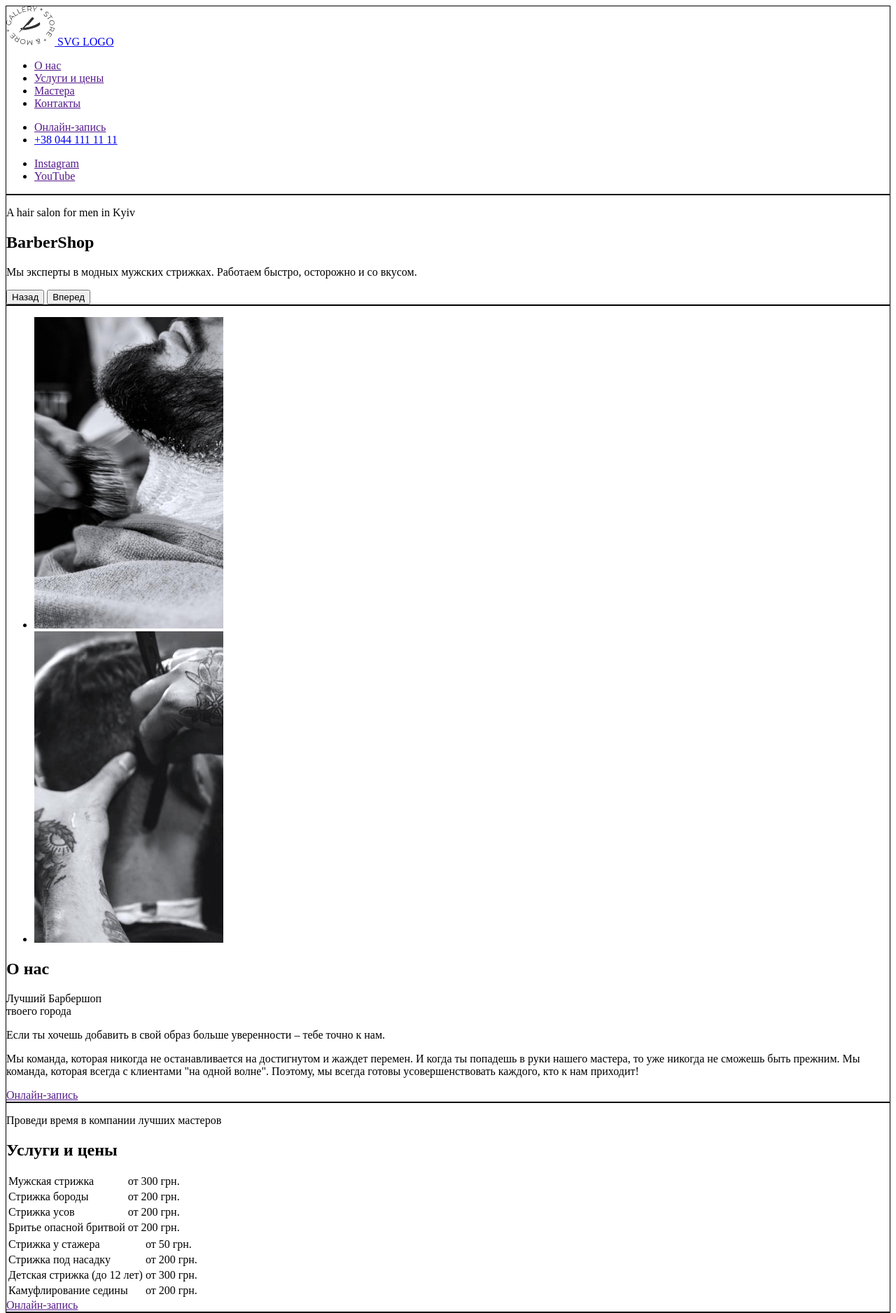
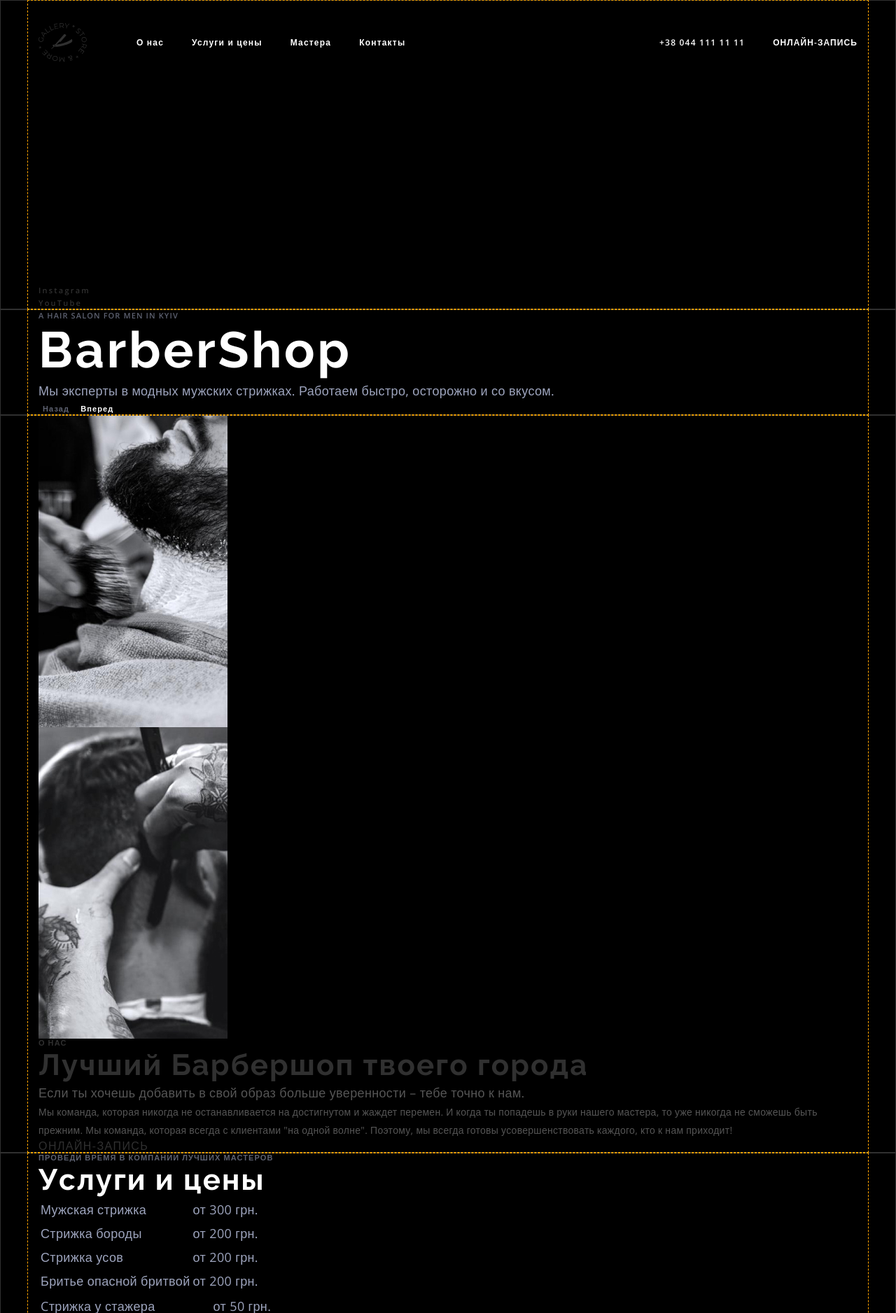
Before and after one commit to AleksAlek/barbershop, a plain HTML site: page index.html in a window 1280 px wide. Shown: the top 1876 px of the page at 70% size. Drawn offline with nearby package versions, Linux system fonts and the light colour scheme.

Commit message:
Добавялет стили в текст до футера не включительно

```diff
--- /dev/null
+++ b/css/common.css
@@ -0,0 +1,130 @@
+:root {
+  --white-text: rgba(255, 255, 255, 1);
+
+  --grey-text: rgba(157, 164, 189, 1);
+  --grey-text-op40: rgba(157, 164, 189, 0.4);
+  --grey-text-op60: rgba(157, 164, 189, 0.6);
+
+  --grafite: rgba(48, 48, 48, 1);
+  --grafite-light: rgba(85, 85, 85, 1);
+
+  --orange: rgba(255, 108, 0, 1);
+
+  --back-light-grey: rgba(247, 247, 247, 1);
+}
+
+body {
+  font-family: 'Open Sans', sans-serif;
+  color: var(--grafite);
+  background-color: black;
+}
+
+/* Global styles */
+h1,
+h2,
+h3,
+h4,
+h5,
+h6,
+ul,
+p {
+  margin: 0;
+  padding: 0;
+}
+
+ul {
+  list-style: none;
+}
+
+a {
+  text-decoration: none;
+  display: inline-block;
+  color: inherit;
+}
+
+img {
+  display: block;
+  max-width: 100%;
+  height: auto;
+}
+
+.container {
+  max-width: 1200px;
+  padding: 0 15px;
+  margin-left: auto;
+  margin-right: auto;
+
+  outline: 1px dashed orange;
+}
+
+.visually-hidden {
+
+
+}
+
+/* Header */
+
+.main-navigation {
+  display: flex;
+  flex-direction: column;
+  justify-content: space-between;
+}
+
+.main-header {
+  display: flex;
+  align-items: center;
+
+  font-weight: 600;
+  font-size: 12px;
+  line-height: 1.33;
+  letter-spacing: 0.1em;
+  color: var(--white-text);
+}
+
+.navigation-list {
+  display: flex;
+}
+
+.navigation-contacts-list {
+  display: flex;
+  margin-left: auto;
+}
+
+.main-logo {
+  margin-right: 71px;
+}
+
+.navigation-item {
+  margin-right: 40px;
+}
+
+.navigation-item:last-child {
+  margin-right: 0;
+}
+
+.navigation-link {
+  padding: 52px 0;
+}
+
+.navigation-phone {
+  margin-right: 40px;
+}
+
+.ordering-button {
+  text-transform: uppercase;
+  letter-spacing: 0.09em;
+  color: var(--white-text);
+}
+
+.social-links-list {
+  margin-top: 283px;
+}
+
+.social-link-item {
+  font-weight: 600;
+  font-size: 11px;
+  line-height: 1.37;
+  letter-spacing: 0.2em;
+  /* transform: rotate(-90deg); */
+  color: var(--grafite);
+}
--- a/css/styles.css
+++ b/css/styles.css
@@ -3,3 +3,182 @@ section,
 footer {
   border: 1px solid;
 }
+
+/* Hero section*/
+.hero-text {
+  font-weight: 600;
+  font-size: 11px;
+  line-height: 1.37;
+  letter-spacing: 0.1em;
+  text-transform: uppercase;
+  color: var(--grey-text-op60);
+}
+
+.hero-title {
+  font-family: 'Raleway', sans-serif;
+  font-weight: bold;
+  font-size: 72px;
+  line-height: 1.18;
+  letter-spacing: 0.05em;
+  color: var(--white-text);
+}
+
+.hero-description {
+  font-size: 18px;
+  line-height: 1.67;
+  letter-spacing: 0.02em;
+  color: var(--grey-text);
+}
+
+.hero-btn {
+  border: none;
+  background-color: transparent;
+
+  font-weight: 600;
+  font-size: 11px;
+  line-height: 1.17;
+  letter-spacing: 0.1em;
+  color: var(--grey-text-op60);
+}
+
+.hero-btn-forward {
+  color: var(--white-text);
+}
+
+/* About section */
+
+.about-title {
+  font-family: 'Raleway', sans-serif;
+  font-weight: bold;
+  font-size: 42px;
+  line-height: 1.17;
+  letter-spacing: 0.05em;
+}
+
+.about-main-text {
+  font-weight: 600;
+  font-size: 11px;
+  line-height: 1.17;
+  letter-spacing: 0.1em;
+  text-transform: uppercase;
+  color: var(--grafite);
+}
+
+.about-secondary-text {
+  font-size: 18px;
+  line-height: 1.67;
+  letter-spacing: 0.02em;
+  color: var(--grafite-light);
+}
+
+.about-description {
+  font-size: 14px;
+  line-height: 1.86;
+  letter-spacing: 0.02em;
+  color: var(--grafite-light);
+}
+
+.ordering-button-dark {
+  color: var(--grafite);
+}
+
+/* Services & Prises */
+.services-text {
+  font-weight: 600;
+  font-size: 11px;
+  line-height: 1.17;
+  letter-spacing: 0.1em;
+  text-transform: uppercase;
+  color: var(--grey-text-op60);
+}
+
+.services-title {
+  font-family: 'Raleway', sans-serif;
+  font-weight: bold;
+  font-size: 42px;
+  line-height: 1.17;
+  letter-spacing: 0.05em;
+  color: var(--white-text);
+}
+
+.services-table {
+  font-size: 18px;
+  line-height: 1.67;
+  letter-spacing: 0.02em;
+  color: var(--grey-text);
+}
+
+/* Advantages */
+.advantages-number {
+  font-weight: bold;
+  font-size: 42px;
+  line-height: 1.36;
+  letter-spacing: 0.05em;
+}
+
+.advantages-description {
+  font-weight: 600;
+  font-size: 11px;
+  line-height: 1.37;
+}
+
+.advantages-text {
+  font-weight: 600;
+  font-size: 11px;
+  line-height: 1.37;
+  letter-spacing: 0.1em;
+  text-transform: uppercase;
+}
+
+.advantages-title {
+  font-family: 'Raleway', sans-serif;
+  font-weight: bold;
+  font-size: 42px;
+  line-height: 1.17;
+  letter-spacing: 0.05em;
+}
+
+.advantages-main-description {
+  font-size: 18px;
+  line-height: 1.67;
+  letter-spacing: 0.02em;
+}
+
+/* Team */
+.team-text {
+  font-weight: 600;
+  font-size: 11px;
+  line-height: 1.37;
+  letter-spacing: 0.1em;
+  text-transform: uppercase;
+}
+
+.team-title {
+  font-family: 'Raleway', sans-serif;
+  font-weight: bold;
+  font-size: 42px;
+  line-height: 1.17;
+  letter-spacing: 0.05em;
+}
+
+.team-name {
+  font-size: 18px;
+  line-height: 1.39;
+  letter-spacing: 0.02em;
+}
+
+.person-position {
+  font-size: 14px;
+  line-height: 1.36;
+  letter-spacing: 0.02em;
+  color: var(--orange);
+}
+
+/* Works */
+.works-text {
+  font-weight: 600;
+  font-size: 11px;
+  line-height: 1.37;
+  letter-spacing: 0.1em;
+  text-transform: uppercase;
+}
--- a/css/variables.css
+++ /dev/null
@@ -1,14 +0,0 @@
-:root {
-  --white-text: rgba(255, 255, 255, 1);
-
-  --grey-text: rgba(157, 164, 189, 1);
-  --grey-text-op40: rgba(157, 164, 189, 0.4);
-  --grey-text-op60: rgba(157, 164, 189, 0.6);
-
-  --grafite: rgba(48, 48, 48, 1);
-  --grafite-light: rgba(85, 85, 85, 1);
-
-  --orange: rgba(255, 108, 0, 1);
-
-  --back-light-grey: rgba(247, 247, 247, 1);
-}
--- a/index.html
+++ b/index.html
@@ -4,98 +4,122 @@
     <meta charset="UTF-8" />
     <meta name="viewport" content="width=device-width, initial-scale=1.0" />
     <title>Barbershop</title>
-    <link rel="stylesheet" href="./css/normalise.css" />
-    <link rel="stylesheet" href="./css/variables.css" />
+    <link rel="preconnect" href="https://fonts.gstatic.com" />
+    <link
+      href="https://fonts.googleapis.com/css2?family=Open+Sans:wght@400;600;700&family=Raleway:wght@700&display=swap"
+      rel="stylesheet"
+    />
+    <link rel="stylesheet" href="./css/modern-normalize.css" />
+    <link rel="stylesheet" href="./css/common.css" />
     <link rel="stylesheet" href="./css/styles.css" />
   </head>
   <body>
     <header>
-      <nav>
-        <a href="./index.html">
+      <div class="container">
+        <nav class="main-navigation">
+          <div class="main-header">
+            <a href="./index.html" class="main-logo">
               <img src="./images/logo.svg" alt="logo" />
-          SVG LOGO
             </a>
-        <ul>
-          <li>
-            <a href="">О нас</a>
+            <ul class="navigation-list">
+              <li class="navigation-item">
+                <a href="" class="navigation-link">О нас</a>
+              </li>
+              <li class="navigation-item">
+                <a href="" class="navigation-link">Услуги и цены</a>
+              </li>
+              <li class="navigation-item">
+                <a href="" class="navigation-link">Мастера</a>
+              </li>
+              <li class="navigation-item">
+                <a href="" class="navigation-link">Контакты</a>
+              </li>
+            </ul>
+
+            <ul class="navigation-contacts-list">
+              <li class="navigation-phone">
+                <a href="tel:+380441111111">+38 044 111 11 11</a>
               </li>
               <li>
-            <a href="">Услуги и цены</a>
+                <a href="" class="ordering-button">Онлайн-запись</a>
+              </li>
+            </ul>
+          </div>
+
+          <ul class="social-links-list">
+            <li>
+              <a href="" class="social-link-item">Instagram</a>
             </li>
             <li>
-            <a href="">Мастера</a>
-          </li>
-          <li>
-            <a href="">Контакты</a>
-          </li>
-        </ul>
-        <ul>
-          <li>
-            <a href="">Онлайн-запись</a>
-          </li>
-          <li>
-            <a href="tel:+380441111111">+38 044 111 11 11</a>
-          </li>
-        </ul>
-        <ul>
-          <li>
-            <a href="">Instagram</a>
-          </li>
-          <li>
-            <a href="">YouTube</a>
+              <a href="" class="social-link-item">YouTube</a>
             </li>
           </ul>
         </nav>
+      </div>
     </header>
     <main>
       <!-- Герой -->
       <section>
-        <p>A hair salon for men in Kyiv</p>
-        <h1>BarberShop</h1>
-        <p>
-          Мы эксперты в модных мужских стрижках. Работаем быстро, осторожно и со
-          вкусом.
+        <div class="container">
+          <p class="hero-text">A hair salon for men in Kyiv</p>
+          <h1 class="hero-title">BarberShop</h1>
+          <p class="hero-description">
+            Мы эксперты в модных мужских стрижках. Работаем быстро, осторожно и
+            со вкусом.
           </p>
-        <button class="hero-btn">Назад</button>
-        <button class="hero-btn">Вперед</button>
+          <button class="hero-btn hero-btn-back">Назад</button>
+          <button class="hero-btn hero-btn-forward">Вперед</button>
+        </div>
       </section>
 
       <!-- О нас -->
       <section>
+        <div class="container">
           <ul>
             <li>
-            <img src="./images/img 1.jpg" alt="img" width="270" height="445" />
+              <img
+                src="./images/img 1.jpg"
+                alt="img"
+                width="270"
+                height="445"
+              />
             </li>
             <li>
-            <img src="./images/img 2.jpg" alt="img" width="270" height="445" />
+              <img
+                src="./images/img 2.jpg"
+                alt="img"
+                width="270"
+                height="445"
+              />
             </li>
           </ul>
           <div>
-          <h2>О нас</h2>
-          <p>
-            Лучший Барбершоп <br />
-            твоего города
+            <p class="about-main-text">О нас</p>
+            <h2 class="about-title">Лучший Барбершоп твоего города</h2>
+            <p class="about-secondary-text">
+              Если ты хочешь добавить в свой образ больше уверенности – тебе
+              точно к нам.
             </p>
-          <p>
-            Если ты хочешь добавить в свой образ больше уверенности – тебе точно
-            к нам.
-          </p>
-          <p>
+            <p class="about-description">
               Мы команда, которая никогда не останавливается на достигнутом и
               жаждет перемен. И когда ты попадешь в руки нашего мастера, то уже
               никогда не сможешь быть прежним. Мы команда, которая всегда с
               клиентами "на одной волне". Поэтому, мы всегда готовы
               усовершенствовать каждого, кто к нам приходит!
             </p>
-          <a href="">Онлайн-запись</a>
+            <a href="" class="ordering-button ordering-button-dark"
+              >Онлайн-запись</a
+            >
+          </div>
         </div>
       </section>
 
       <!-- Услуги и цены  -->
       <section>
-        <p>Проведи время в компании лучших мастеров</p>
-        <h2>Услуги и цены</h2>
-        <table>
+        <div class="container">
+          <p class="services-text">Проведи время в компании лучших мастеров</p>
+          <h2 class="services-title">Услуги и цены</h2>
+          <table class="services-table">
             <tr>
               <td>Мужская стрижка</td>
               <td>от 300 грн.</td>
@@ -113,7 +137,8 @@
               <td>от 200 грн.</td>
             </tr>
           </table>
-        <table>
+
+          <table class="services-table">
             <tr>
               <td>Cтрижка у стажера</td>
               <td>от 50 грн.</td>
@@ -131,48 +156,55 @@
               <td>от 200 грн.</td>
             </tr>
           </table>
-        <a href="">Онлайн-запись</a>
+          <a href="" class="ordering-button">Онлайн-запись</a>
+        </div>
       </section>
 
       <!-- Почему приходят именно к нам? -->
       <section>
+        <div class="container">
           <ul>
             <li>
-            <p>600</p>
-            <p>Lorem, Lorem, Lorem</p>
+              <p class="advantages-number">600</p>
+              <p class="advantages-description">Довольных клиентов в день</p>
             </li>
+
             <li>
-            <p>600</p>
-            <p>Lorem, Lorem, Lorem</p>
+              <p class="advantages-number">20</p>
+              <p class="advantages-description">Лучших мастеров Киева</p>
             </li>
+
             <li>
-            <p>600</p>
-            <p>Lorem, Lorem, Lorem</p>
+              <p class="advantages-number">50</p>
+              <p class="advantages-description">Наград за отличный сервис</p>
             </li>
+
             <li>
-            <p>600</p>
+              <p class="advantages-number">100</p>
+              <p class="advantages-description">Подарков постоянным клиентам</p>
             </li>
-          <p>Lorem, Lorem, Lorem</p>
           </ul>
           <div>
-          <p>старая традиционная школа</p>
-          <h2>Почему приходят именно к нам?</h2>
-          <p>
+            <p class="advantages-text">старая традиционная школа</p>
+            <h2 class="advantages-title">Почему приходят именно к нам?</h2>
+            <p class="advantages-main-description">
               О нас говорят только хорошее. Но лучше 1 раз увидеть и
               прочувствовать, чем 10 раз прочитать.
             </p>
+          </div>
         </div>
       </section>
 
       <!-- Наши мастера -->
       <section>
-        <p>для настоящих ценителей атмосферы</p>
-        <h2>Наши мастера</h2>
+        <div class="container">
+          <p class="team-text">для настоящих ценителей атмосферы</p>
+          <h2 class="team-title">Наши мастера</h2>
           <ul>
             <li>
               <img src="" alt="John Smith" />
-            <h3>John Smith</h3>
-            <p>Extreme Barber</p>
+              <h3 class="person-name">John Smith</h3>
+              <p class="person-position">Extreme Barber</p>
               <ul>
                 <li>
                   <a href=""><img src="" alt="Instagram" /></a>
@@ -188,29 +220,11 @@
                 </li>
               </ul>
             </li>
-          <!-- <figure>
-            <img src="" alt="Michele Doe" />
-            <figcaption>Michele Doe</figcaption>
-            <figcaption>Extreme Barber</figcaption>
-          </figure>
-          <ul>
-            <li>
-              <a href=""><img src="" alt="Instagram" /></a>
-            </li>
-            <li>
-              <a href=""><img src="" alt="Twitter" /></a>
-            </li>
-            <li>
-              <a href=""><img src="" alt="Facebook" /></a>
-            </li>
-            <li>
-              <a href=""><img src="" alt="LinkedIn" /></a>
-            </li>
-          </ul> -->
+
             <li>
               <img src="" alt="Michele Doe" />
-            <h3>Michele Doe</h3>
-            <p>Extreme Barber</p>
+              <h3 class="person-name">Michele Doe</h3>
+              <p class="person-position">Extreme Barber</p>
               <ul>
                 <li>
                   <a href=""><img src="" alt="Instagram" /></a>
@@ -226,10 +240,11 @@
                 </li>
               </ul>
             </li>
+
             <li>
               <img src="" alt="Alan Black" />
-            <h3>Alan Black</h3>
-            <p>Extreme Barber</p>
+              <h3 class="person-name">Alan Black</h3>
+              <p class="person-position">Extreme Barber</p>
               <ul>
                 <li>
                   <a href=""><img src="" alt="Instagram" /></a>
@@ -246,18 +261,21 @@
               </ul>
             </li>
           </ul>
+        </div>
       </section>
 
       <!-- Наши работы -->
       <section>
-        <!-- <h2>Наши работы</h2> -->
-        <p>На латинском языке “барба” означает “борода”</p>
+        <div class="container">
+          <h2 class="visually-hidden">Наши работы</h2>
+          <p class="works-text">На латинском языке “барба” означает “борода”</p>
           <ul>
             <li><img src="" alt="" /></li>
             <li><img src="" alt="" /></li>
             <li><img src="" alt="" /></li>
             <li><img src="" alt="" /></li>
           </ul>
+        </div>
       </section>
 
       <!-- Онлайн-запись и Контакты -->
```
Lines whose indentation alone changed are shown as unchanged.
